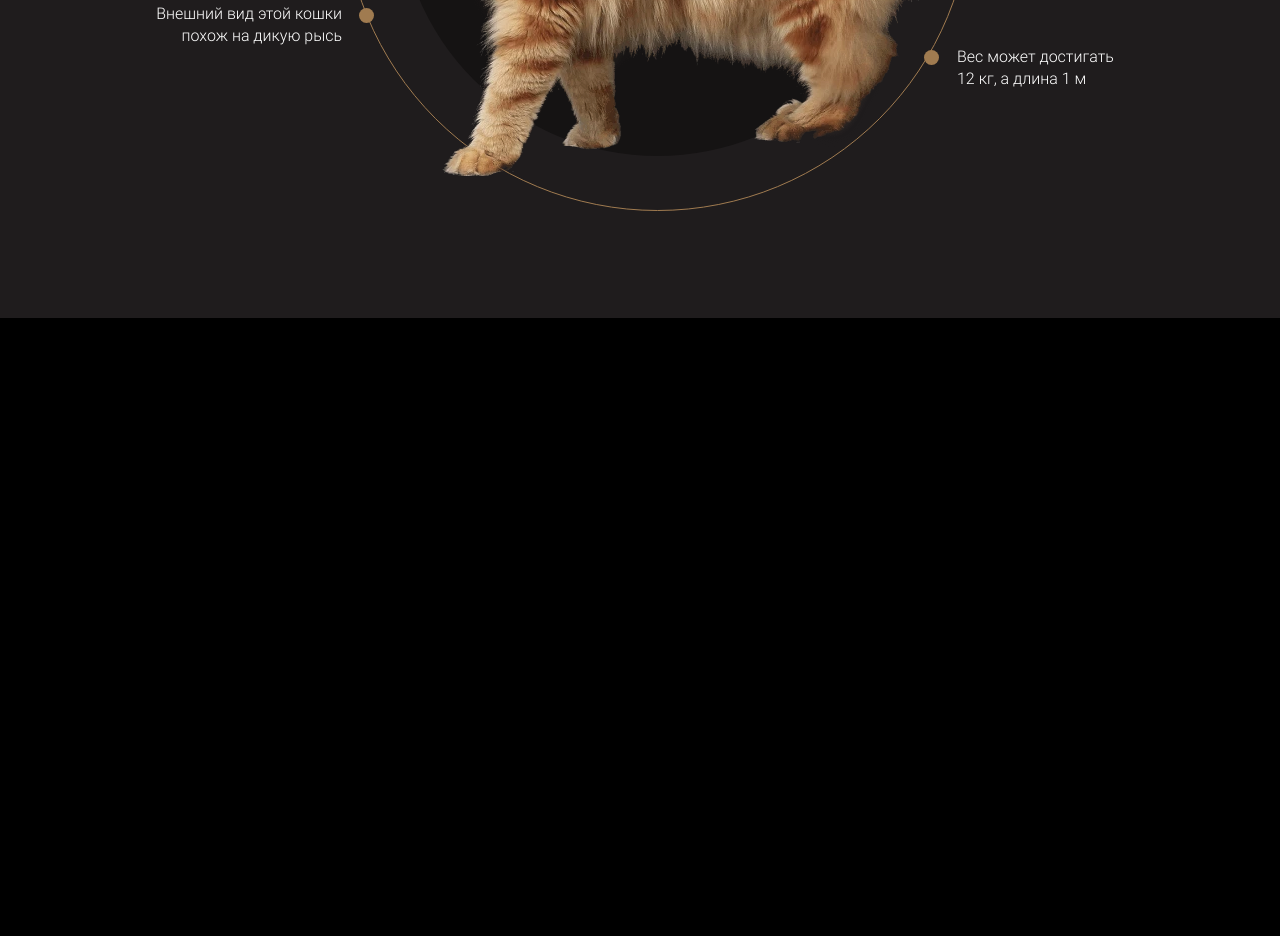
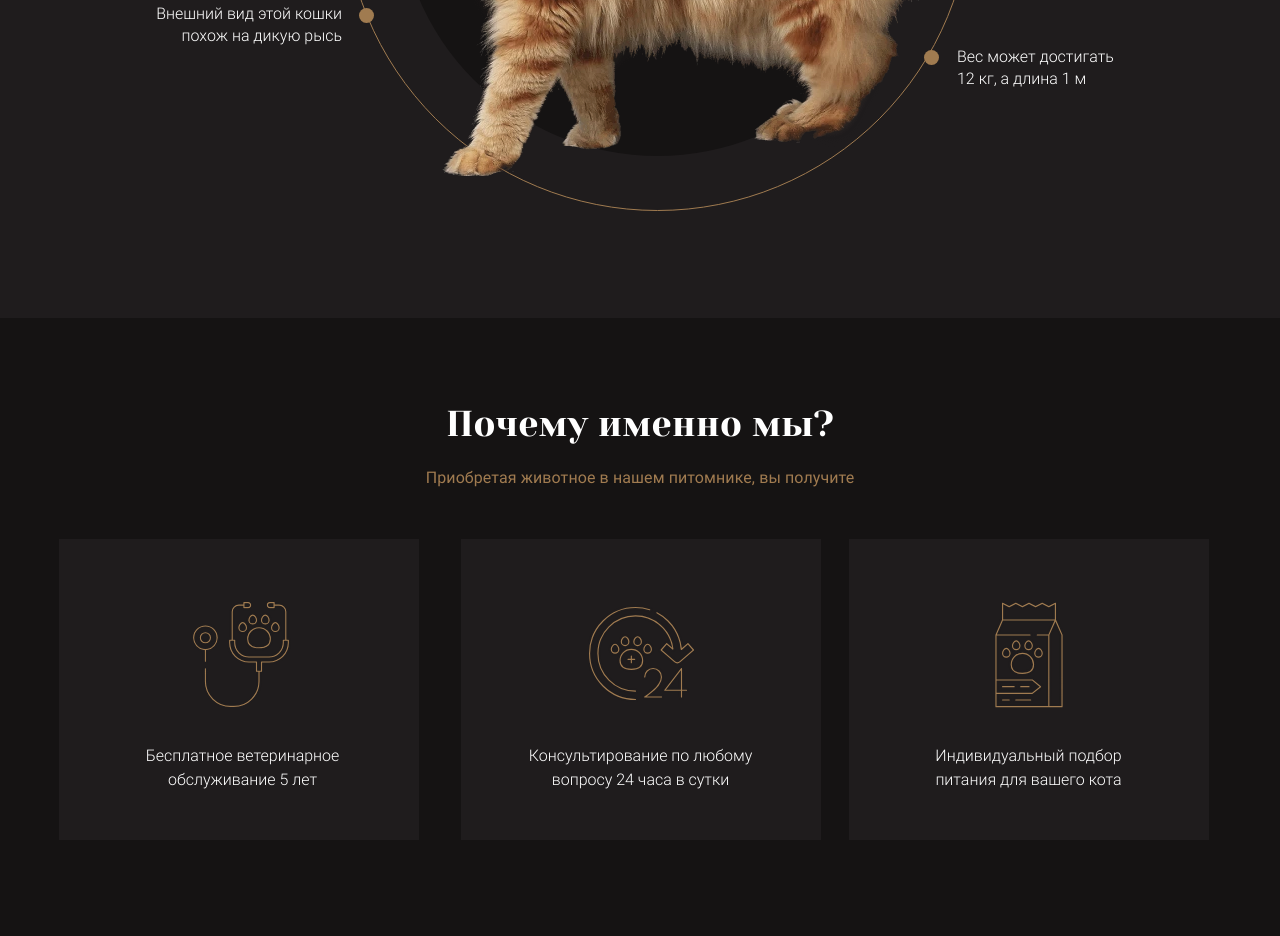
Before and after one commit to AlinaGlinskaya/Main-coon, a plain HTML site: page index.html in a window 1280 px wide. Shown: the part 2411-3347 px from the top of the page. Before the commit the page ends 2729 px from the top, so only its background shows below. Drawn offline with Linux system fonts and the light colour scheme.

Commit message:
nursery-features-section

```diff
--- a/css/style.css
+++ b/css/style.css
@@ -1071,3 +1071,86 @@ a {
 		padding: 22px;
 	}
 }
+
+/*Nursery-features*/
+
+.nursery-features {
+	min-height: 618px;
+	padding-top: 55px;
+	background-color: #151313;
+}
+
+.nursery-features__title {
+	margin-bottom: 6px;
+}
+
+.nursery-features__text {
+	margin-bottom: 50px;
+	font-size: 16px;
+	line-height: 22px;
+	color: #a07b50;
+	font-weight: 400;
+	letter-spacing: 0.1px;
+}
+
+.nursery-features__list {
+	margin: 0;
+	padding: 0;
+	list-style: none;
+	display: flex;
+	flex-wrap: wrap;
+	width: auto;
+	padding-right: 13px;
+}
+
+.nursery-features__item {
+	width: 360px;
+	height: 301px;
+	margin-bottom: 20px;
+	display: flex;
+	flex-direction: column;
+	align-items: center;
+	background-color: #1f1c1d;
+	border: 20px solid #1f1c1d;
+}
+
+.nursery-features__item:first-child {
+	margin-right: 42px;
+}
+
+.nursery-features__item:nth-child(2) {
+	margin-right: 28px;
+}
+
+.nursery-features__icon {
+	width: 110px;
+	margin-top: 42px;
+	fill: #a07b50;
+	stroke: #1f1c1d;
+}
+
+.nursery-features__icon--vet {
+	width: 104px;
+}
+
+.nursery-features__icon--24 {
+	width: 106px;
+}
+
+.nursery-features__icon--food {
+	width: 70px;
+}
+
+.nursery-features__description {
+	margin-top: auto;
+	margin-bottom: 28px;
+	width: 230px;
+	text-align: center;
+	font-size: 16px;
+	line-height: 24px;
+	font-weight: 300;
+}
+
+.nursery-features__item:first-child .nursery-features__description {
+	transform: translateX(4px);
+}
--- a/index.html
+++ b/index.html
@@ -281,6 +281,33 @@
 				</div>
 			</div>
 		</section>
+
+		<section class="nursery-features">
+			<div class="nursery-features__wrapper section__wrapper container">
+				<h2 class="nursery-features__title title">Почему именно мы?</h2>
+				<p class="nursery-features__text">Приобретая животное в нашем питомнике, вы получите</p>
+				<ul class="nursery-features__list">
+					<li class="nursery-features__item">
+						<svg class="nursery-features__icon nursery-features__icon--vet">
+							<use xlink:href="#icon-vet" width="108" height="107"></use>
+						</svg>
+					<p class="nursery-features__description">Бесплатное ветеринарное обслуживание 5 лет</p>
+				</li>
+					<li class="nursery-features__item">
+						<svg class="nursery-features__icon nursery-features__icon--24">
+							<use xlink:href="#icon-24hours" width="107" height="105"></use>
+						</svg>
+						<p class="nursery-features__description">Консультирование по любому вопросу 24 часа в сутки</p>
+					</li>
+					<li class="nursery-features__item">
+						<svg class="nursery-features__icon nursery-features__icon--food">
+							<use xlink:href="#icon-food" width="70" height="108"></use>
+						</svg>
+						<p class="nursery-features__description">Индивидуальный подбор питания для вашего кота</p>
+					</li>
+				</ul>
+			</div>
+		</section>
 	</main>
 
 	<script src="js/test-webp.js"></script>
```
